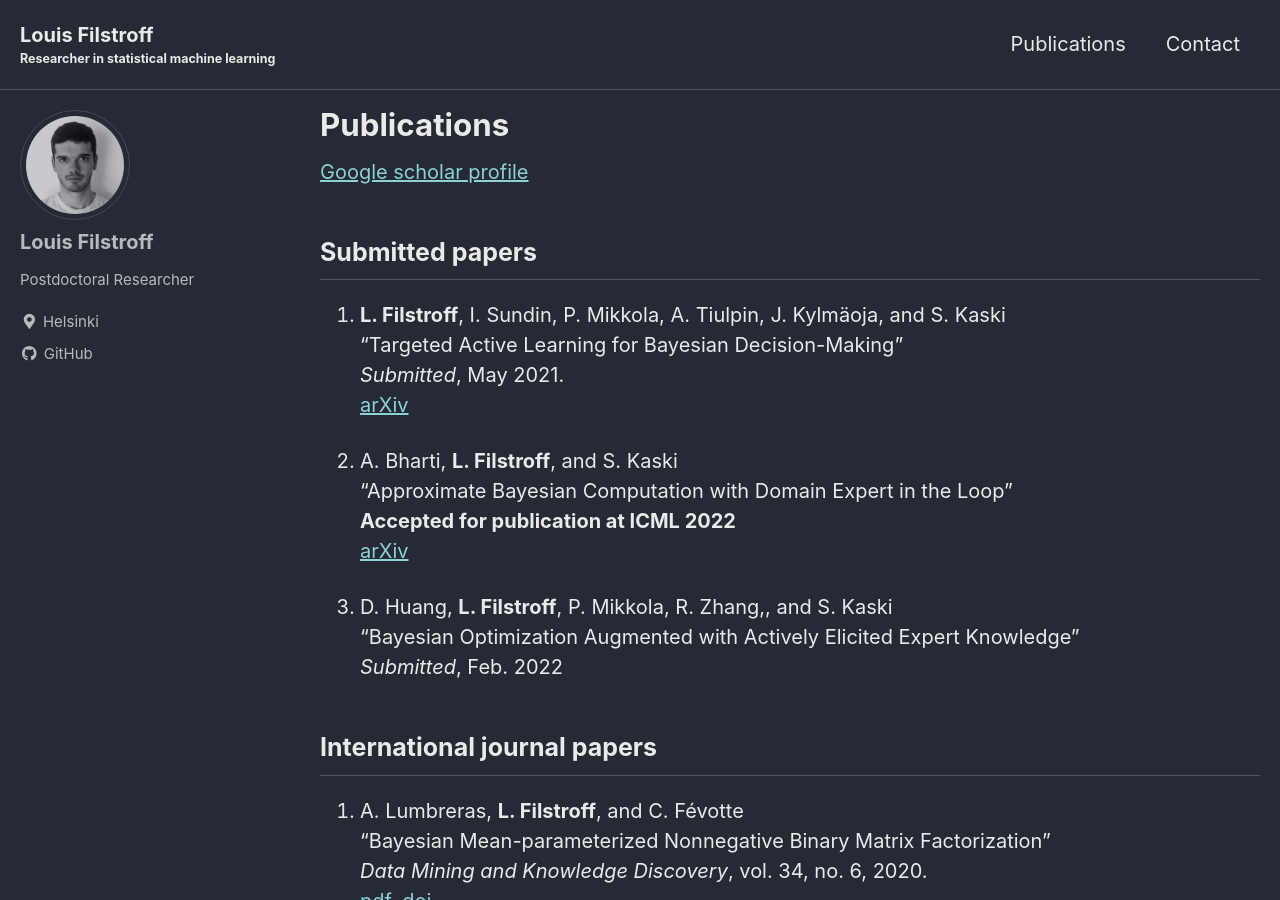
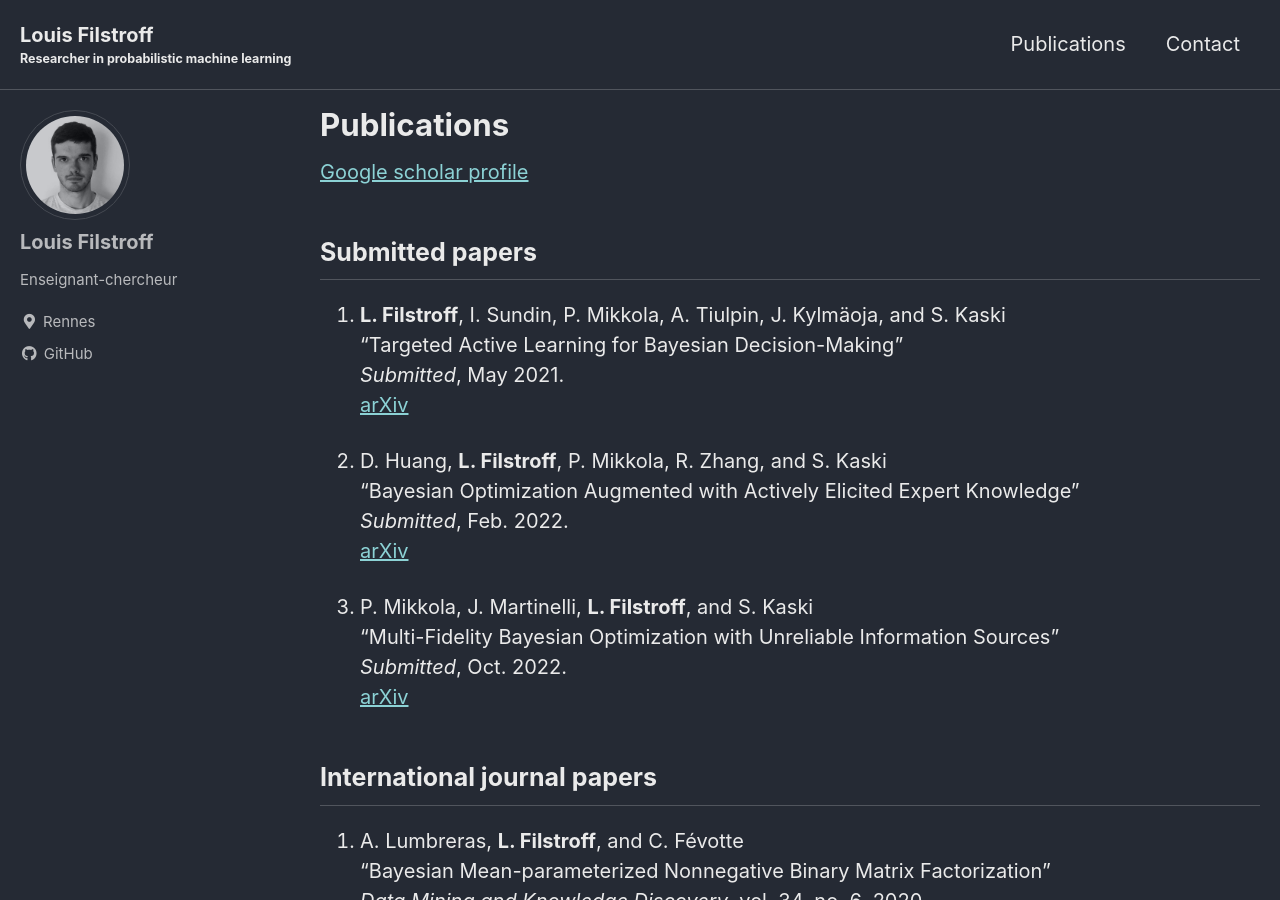
Before and after one commit to lfilstro/lfilstro.github.io, a Jekyll site: the page built from _pages/publications.md, in a window 1280 px wide and 900 px high. Built offline with Jekyll 4.4.1, drawn with Linux system fonts in a browser that asks for light colours; cached includes are drawn as plain includes; some of the changed text lies outside the part shown.

Commit message:
update Oct 2022

```diff
--- a/_config.yml
+++ b/_config.yml
@@ -18,7 +18,7 @@ minimal_mistakes_skin    : "dark" # "air", "aqua", "contrast", "default", "dirt"
 locale                   : "en-US"
 title                    : "Louis Filstroff"
 title_separator          : "-"
-subtitle                 : "Researcher in statistical machine learning"
+subtitle                 : "Researcher in probabilistic machine learning"
 name                     : "Louis Filstroff"
 description              : "Personal webpage of Louis Filstroff"
 url                      : "https://lfilstro.github.io"
@@ -96,8 +96,8 @@ analytics:
 author:
   name             : "Louis Filstroff"
   avatar           : "/assets/images/pp.jpg"
-  bio              : "Postdoctoral Researcher"
-  location         : "Helsinki"
+  bio              : "Enseignant-chercheur"
+  location         : "Rennes"
   email            :
   links:
     - label: "Email"
--- a/_pages/publications.md
+++ b/_pages/publications.md
@@ -15,14 +15,15 @@ title: Publications
 *Submitted*, May 2021. <br/>
 [arXiv](https://arxiv.org/abs/2106.04193)
 
-2. A. Bharti, **L. Filstroff**, and S. Kaski <br/>
-"Approximate Bayesian Computation with Domain Expert in the Loop" <br/>
-**Accepted for publication at ICML 2022** <br/>
-[arXiv](https://arxiv.org/abs/2201.12090)
+2. D. Huang, **L. Filstroff**, P. Mikkola, R. Zhang, and S. Kaski <br/>
+"Bayesian Optimization Augmented with Actively Elicited Expert Knowledge" <br/>
+*Submitted*, Feb. 2022. <br/>
+[arXiv](https://arxiv.org/abs/2208.08742)
 
-3. D. Huang, **L. Filstroff**, P. Mikkola, R. Zhang,, and S. Kaski <br/>
-"Bayesian Optimization Augmented with Actively Elicited Expert Knowledge" <br/>
-*Submitted*, Feb. 2022
+3. P. Mikkola, J. Martinelli, **L. Filstroff**, and S. Kaski <br/>
+"Multi-Fidelity Bayesian Optimization with Unreliable Information Sources" <br/>
+*Submitted*, Oct. 2022. <br/>
+[arXiv](https://arxiv.org/abs/2210.13937)
 
 
 ## International journal papers
```
Also changed, not shown: other parts of _pages/publications.md (+7 -0 lines), _pages/contact.md (+5 -5 lines), _pages/home.md (+7 -5 lines), 5 other files.
